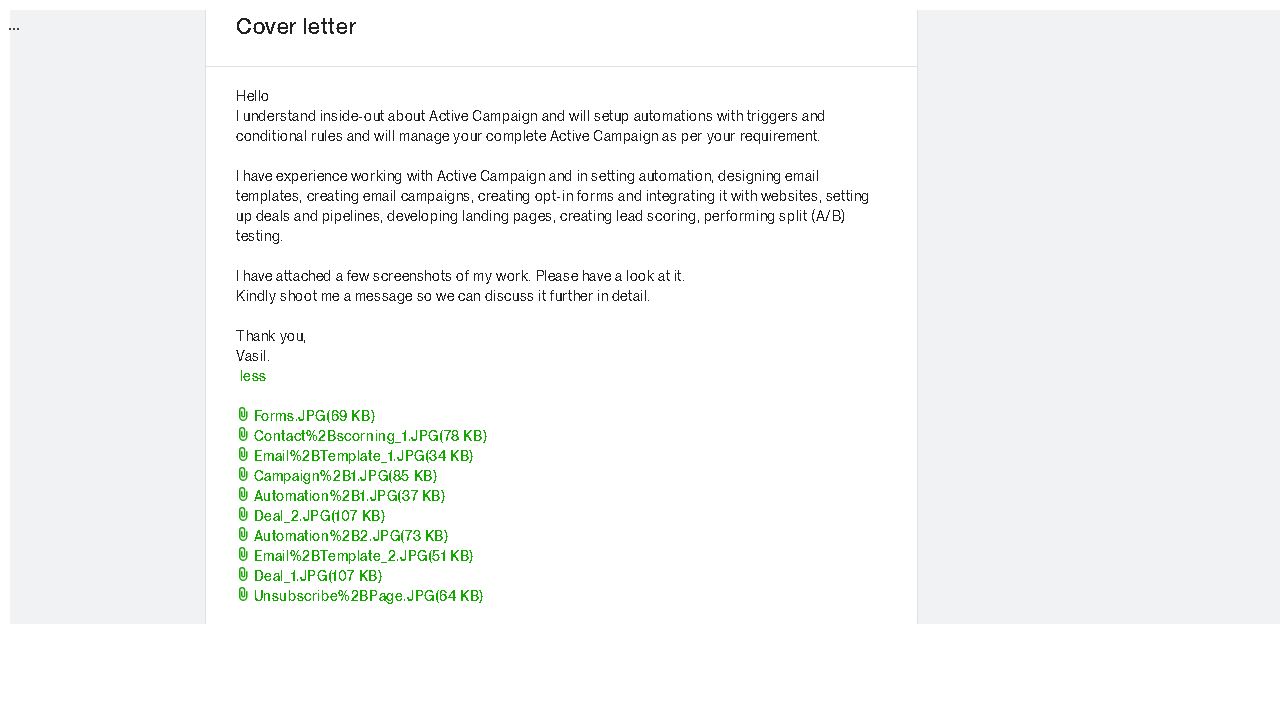
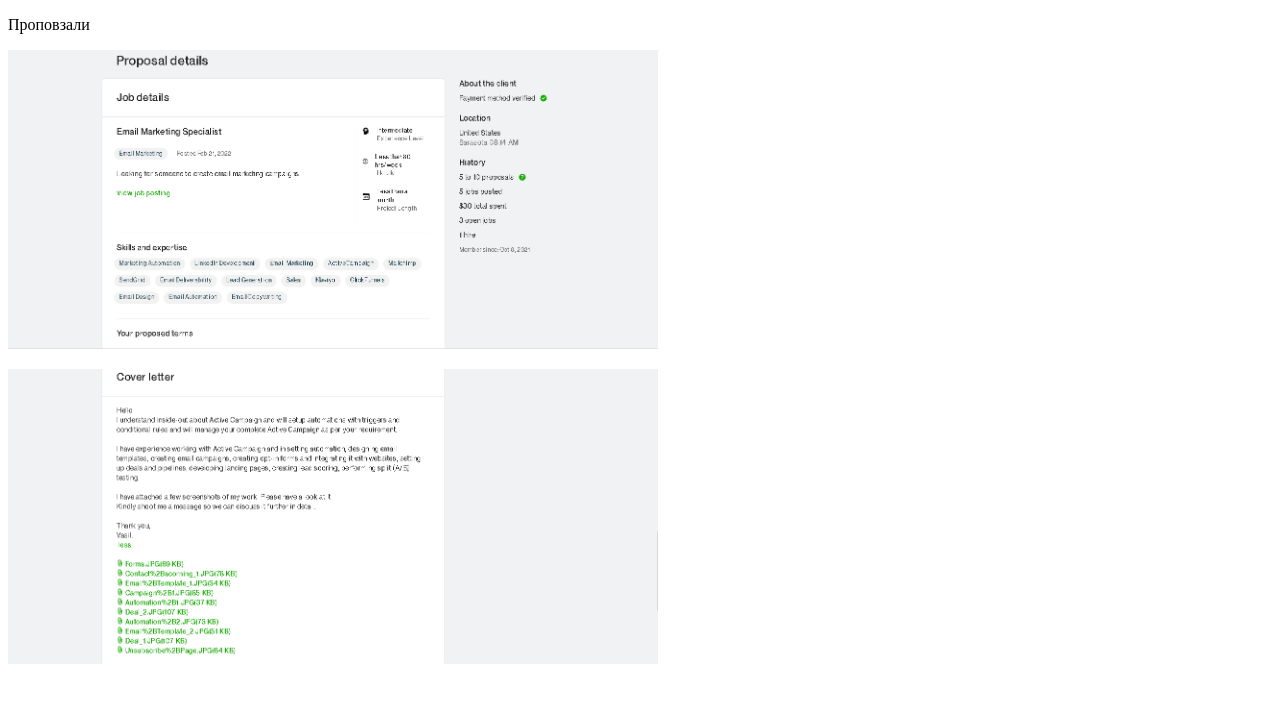
Before and after one commit to dabikigor/filter, a plain HTML site: page index.html in a window 1280 px wide. Drawn offline with Linux system fonts and the light colour scheme.

Commit message:
Update index.html

```diff
--- a/index.html
+++ b/index.html
@@ -5,13 +5,12 @@
   <meta http-equiv="Content-Type" content="text/html; charset=utf-8">
   <title>proposals1</title>
   <style type="text/css">
-   BODY {
-    background: url(Proposal1.png) no-repeat 10px 10px; /* Параметры фона */
-    background: url(Proposal2.png) no-repeat 10px 10px; /* Параметры фона */
-   }
+
   </style>
  </head>
  <body>
-  <p>...</p>
+  <p>Проповзали</p>
+  <p><img src="Proposal1.png" alt="Proposal" width="650"></p>
+  <p><img src="Proposal2.png" alt="Proposal" width="650"></p>
  </body>
 </html>
```
